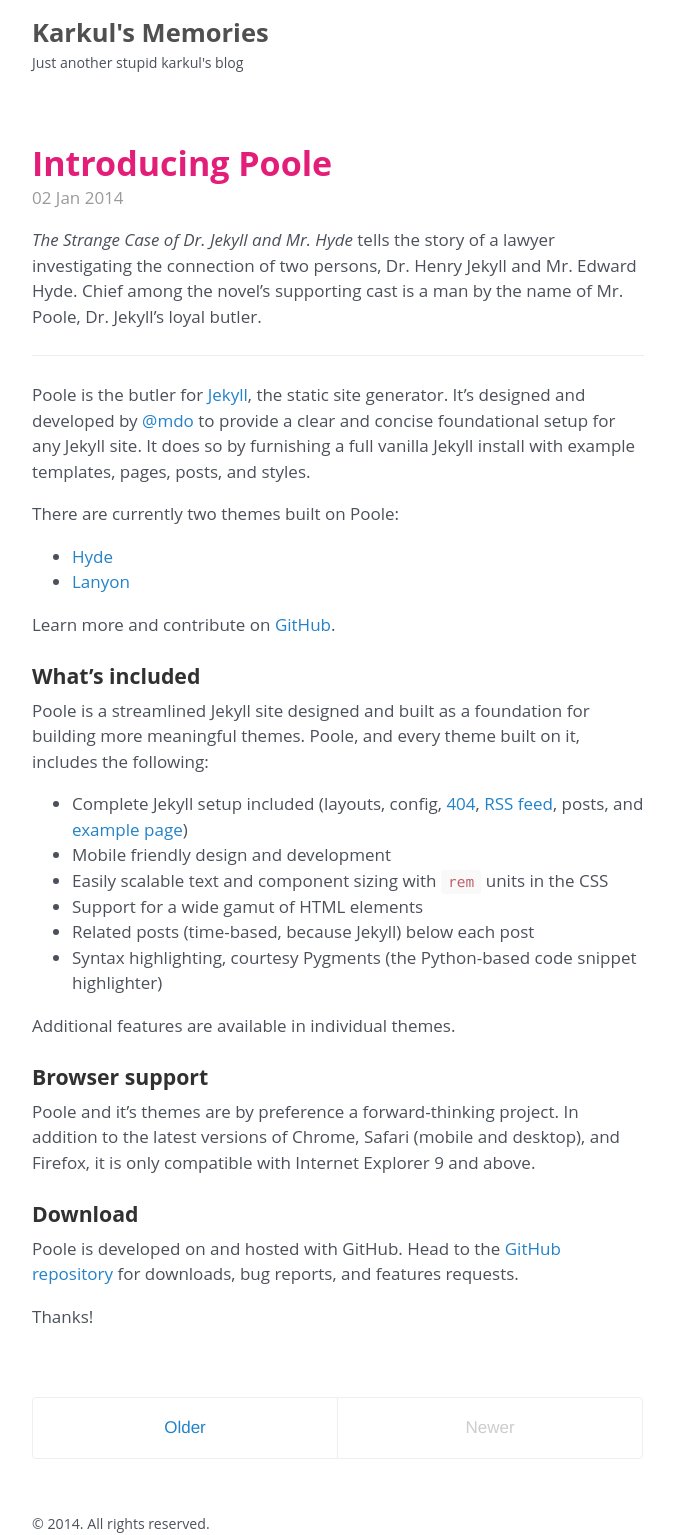
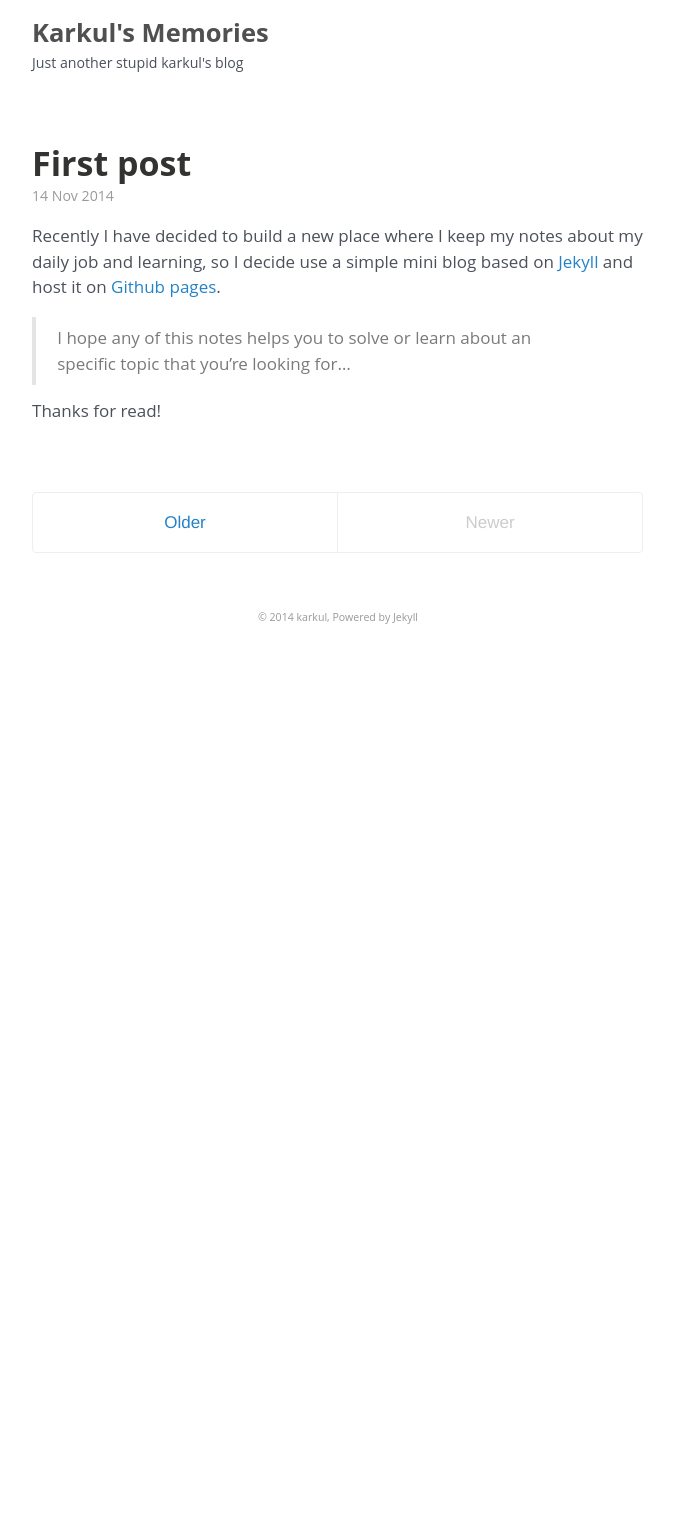
Before and after one commit to karkul/karkul.github.io, a Jekyll site: the page built from index.html, in a window 1280 px wide. Shown: the whole page, without its empty margins (302-976 px from the left). Built offline with Jekyll 4.4.1, drawn with Linux system fonts in a browser that asks for light colours; the list of posts is cut into pages by our own code; after the commit the page ends 900 px from its top, so only the background shows below that.

Commit message:
Some design fixes and the fist post added :)

```diff
--- a/_config.yml
+++ b/_config.yml
@@ -8,3 +8,9 @@
 url:              http://karkul.github.io
 paginate:         1
 baseurl:          /
+author:
+  name:           Ramon Morales
+  url:            https://twitter.com/karkull
+  email:          karkul@gmail.com
+
+jekyllurl:        http://jekyllrb.com
--- /dev/null
+++ b/_includes/footer.html
@@ -0,0 +1,5 @@
+<footer class="footer">
+  <small>
+    &copy; <time datetime="{{ site.time | date_to_xmlschema }}">{{ site.time | date: '%Y' }}</time> karkul, Powered by <a href="http://jekyllrb.com">Jekyll</a>
+  </small>
+</footer>
--- a/_includes/head.html
+++ b/_includes/head.html
@@ -17,6 +17,10 @@
   <link rel="stylesheet" href="{{ site.baseurl }}public/css/poole.css">
   <link rel="stylesheet" href="{{ site.baseurl }}public/css/syntax.css">
 
+  <!-- Icons -->
+  <link rel="apple-touch-icon-precomposed" sizes="144x144" href="{{ site.baseurl }}public/apple-touch-icon-precomposed.png">
+  <link rel="shortcut icon" href="{{ site.baseurl }}public/favicon.ico">
+
   <!-- RSS -->
   <link rel="alternate" type="application/atom+xml" title="{{ site.title }}" href="{{ site.baseurl }}atom.xml">
 </head>
--- a/_layouts/default.html
+++ b/_layouts/default.html
@@ -1,5 +1,5 @@
 <!DOCTYPE html>
-<html lang="es">
+<html lang="en">
 
   {% include head.html %}
 
@@ -17,11 +17,7 @@
         {{ content }}
       </main>
 
-      <footer class="footer">
-        <small>
-          &copy; <time datetime="{{ site.time | date_to_xmlschema }}">{{ site.time | date: '%Y' }}</time>. All rights reserved.
-        </small>
-      </footer>
+      {% include footer.html %}
     </div>
 
   </body>
--- a/_layouts/post.html
+++ b/_layouts/post.html
@@ -5,6 +5,7 @@
 <article class="post">
   <h1 class="post-title">{{ page.title }}</h1>
   <time datetime="{{ page.date | date_to_xmlschema }}" class="page-date">{{ page.date | date_to_string }}</time>
+
   {{ content }}
 </article>
 
--- /dev/null
+++ b/_posts/2014-11-14-First-Post.md
@@ -0,0 +1,10 @@
+---
+layout: post
+title: First post
+---
+
+Recently I have decided to build a new place where I keep my notes about my daily job and learning, so I decide use a simple mini blog based on [Jekyll](http://jekyllrb.com) and host it on [Github pages](http://pages.github.com).
+
+> I hope any of this notes helps you to solve or learn about an specific topic that you're looking for...
+
+Thanks for read!
--- a/index.html
+++ b/index.html
@@ -11,8 +11,9 @@
         {{ post.title }}
       </a>
     </h1>
-
-    <time datetime="{{ post.date | date_to_xmlschema }}" class="post-date">{{ post.date | date_to_string }}</time>
+    <small>
+      <time datetime="{{ post.date | date_to_xmlschema }}" class="post-date">{{ post.date | date_to_string }}</time>
+    </small>
 
     {{ post.content }}
   </article>
--- a/public/css/poole.css
+++ b/public/css/poole.css
@@ -281,6 +281,17 @@
 }
 
 
+.footer {
+  color: #999;
+  font-size: 75%;
+  line-height: 1.5rem;
+  text-align: center;
+}
+
+.footer a {
+  color: #999;
+}
+
 /*
  * Masthead
  *
@@ -301,10 +312,9 @@
   color: #505050;
 }
 .masthead-title small {
-  font-size: 75%;
+  font-size: 85%;
   font-weight: 400;
-  color: #c0c0c0;
-  letter-spacing: 0;
+  color: #999;
 }
 
 
@@ -324,8 +334,9 @@
 .page-title,
 .post-title,
 .post-title a {
+    color: #333331;
     #color: #db2c17;
-    color: #E21E79;
+    #color: #E21E79;
     text-decoration: none;
 }
 .page-title,
```
Also changed, not shown: public/favicon.ico.
